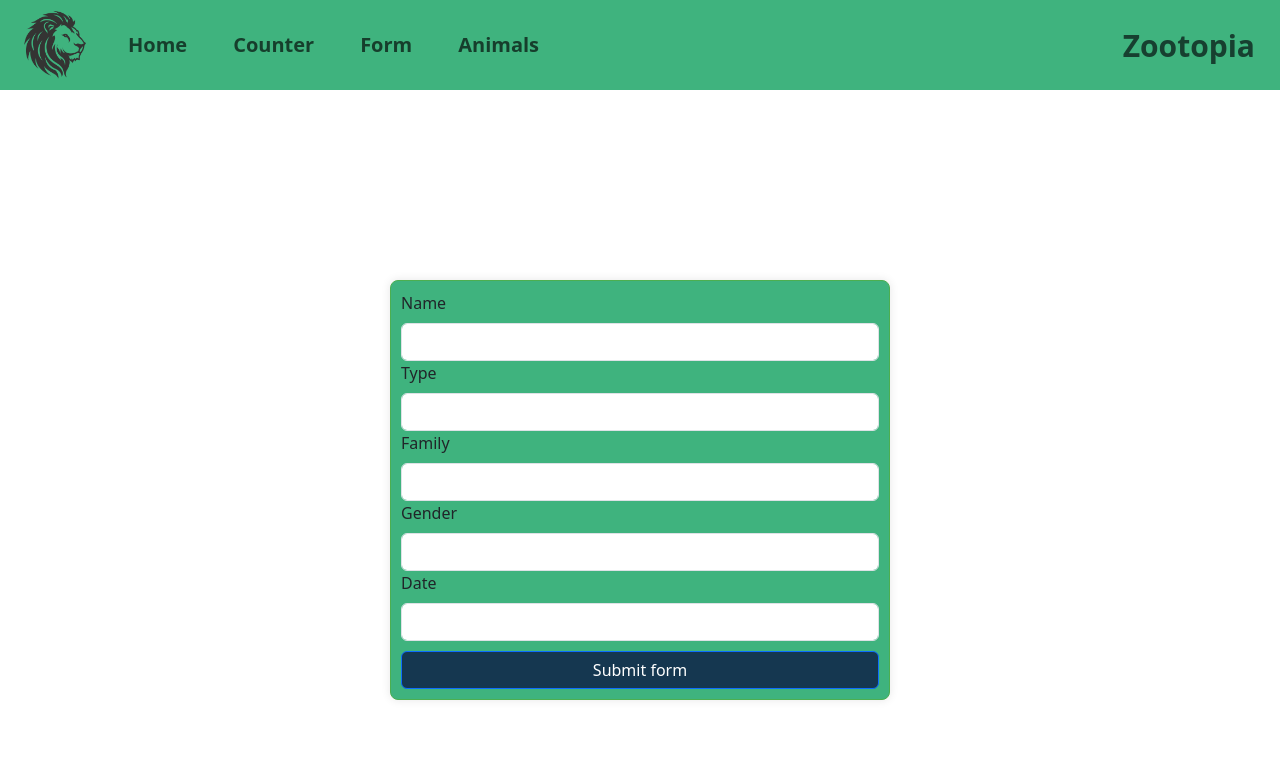
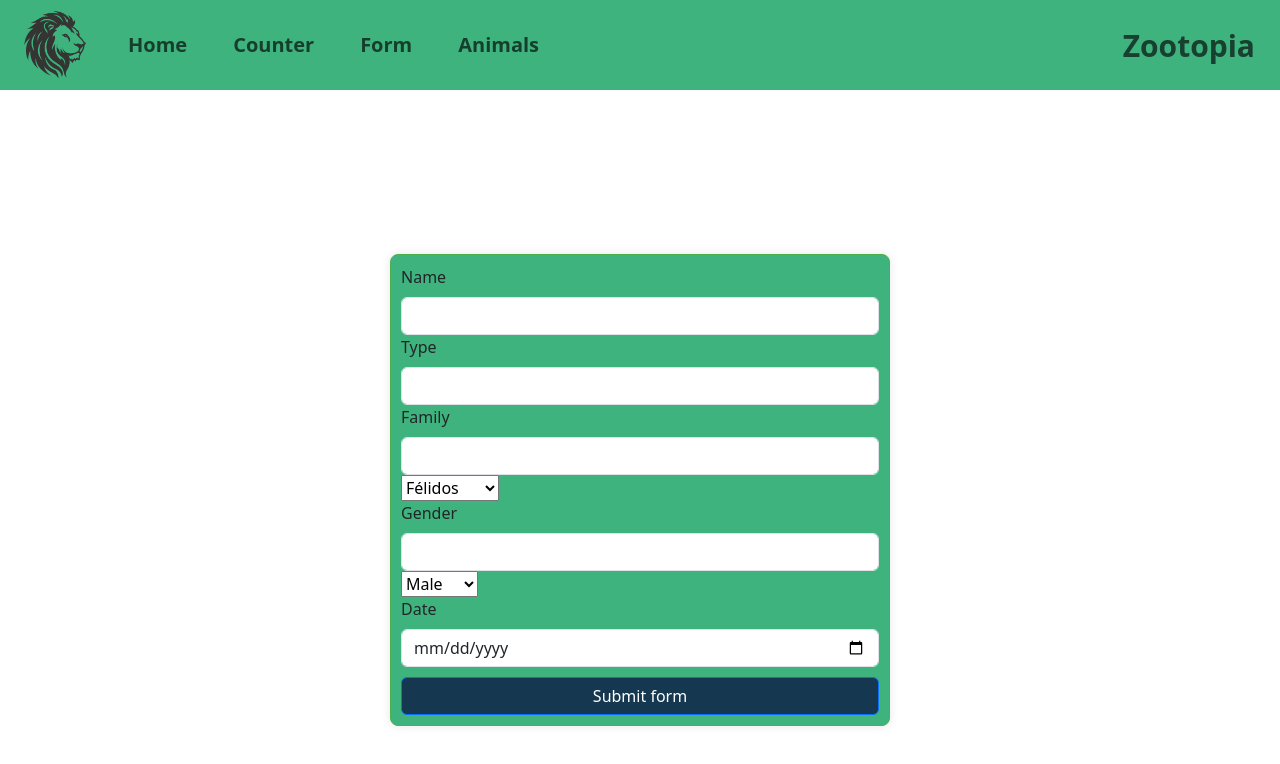
Before and after one commit to FactoriaF5-FactZoopia/Zootopia-FrontEnd, a Vue app: page /form in a window 1280 px wide. Shown: the top 764 px of the page. Built offline with nearby package versions, Linux system fonts and the light colour scheme.

Commit message:
added changes in formvue

```diff
--- a/src/components/Form.vue
+++ b/src/components/Form.vue
@@ -16,15 +16,27 @@
       <div class="col-12">
         <label for="validationDefault03" class="form-label">Family</label>
         <input type="text" class="form-control" id="validationDefault03" required>
+      <select id="dropdown">
+        <option value="Félidos">Félidos</option>
+        <option value="Cánidos">Cánidos</option>
+        <option value="Reptiles">Reptiles</option>
+        <option value="Mustelids">Mustelids</option>
+        <option value="Leporidae">Leporidae</option>
+      </select>
       </div>
       <div class="col-12">
         <label for="validationDefault04" class="form-label">Gender</label>
         <input type="text" class="form-control" id="validationDefault04" required>
+      <select id="dropdown">
+        <option value="Male">Male</option>
+        <option value="Female">Female</option>
+
+      </select>
       </div>
-      <div class="col-12">
-        <label for="validationDefault05" class="form-label">Date</label>
-        <input type="text" class="form-control" id="validationDefault05" required>
-      </div>
+    <div class="col-12">
+    <label for="validationDefault02" class="form-label">Date</label>
+    <input type="date" class="form-control" id="validationDefault02" required>
+</div>
       <div class="col-12">
         <button class="btn btn-primary" type="submit">Submit form</button>
       </div>
```
